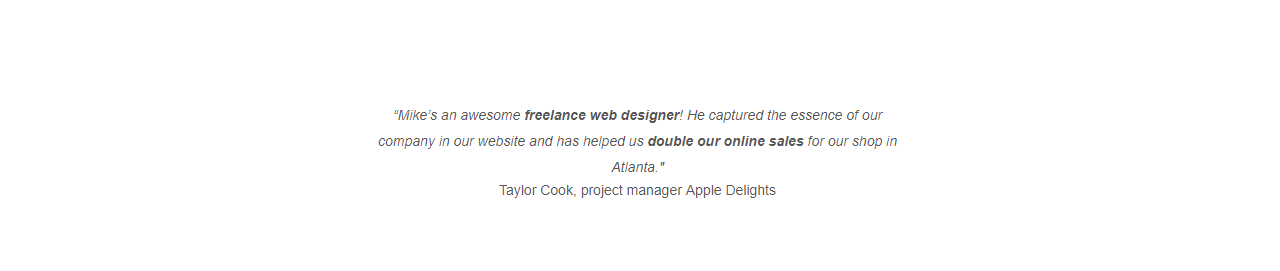
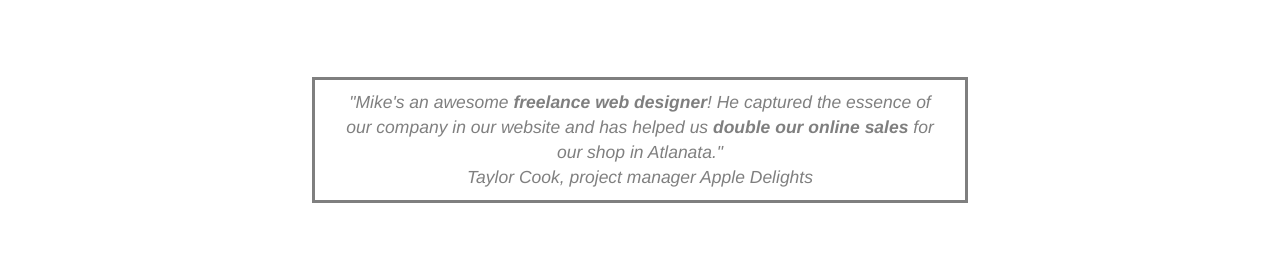
Before and after one commit to Roberto110/Go-Mike-Design-website, a plain HTML site: page index.html in a window 1280 px wide. Shown: the part 943-1214 px from the top of the page. Drawn offline with Linux system fonts and the light colour scheme.

Commit message:
Changed image to blockquote

```diff
--- a/index.html
+++ b/index.html
@@ -142,9 +142,10 @@
 						</div>
 						<div class="row voffset-lg voffset">
 							<div class="col-xs-12 col-md-8 col-md-offset-2 text-center">
-								<img alt="Websites I've designed and developed for Atlanta companies that resulted in more local business."
-									src="img/quote.png" />
-								<!-- I think this should be changed to text -->
+								<blockquote><em>"Mike's an awesome <strong>freelance web designer</strong>! He captured
+										the essence of our company in our website and has helped us <strong>double our
+											online sales</strong> for our shop in Atlanata."<br>Taylor Cook, project
+										manager Apple Delights</em></blockquote>
 							</div>
 						</div>
 					</div>
--- a/style.css
+++ b/style.css
@@ -1086,3 +1086,7 @@ h4 {
 footer a {
     color: white!important;
 }
+
+blockquote {
+    border: solid;
+}
```
